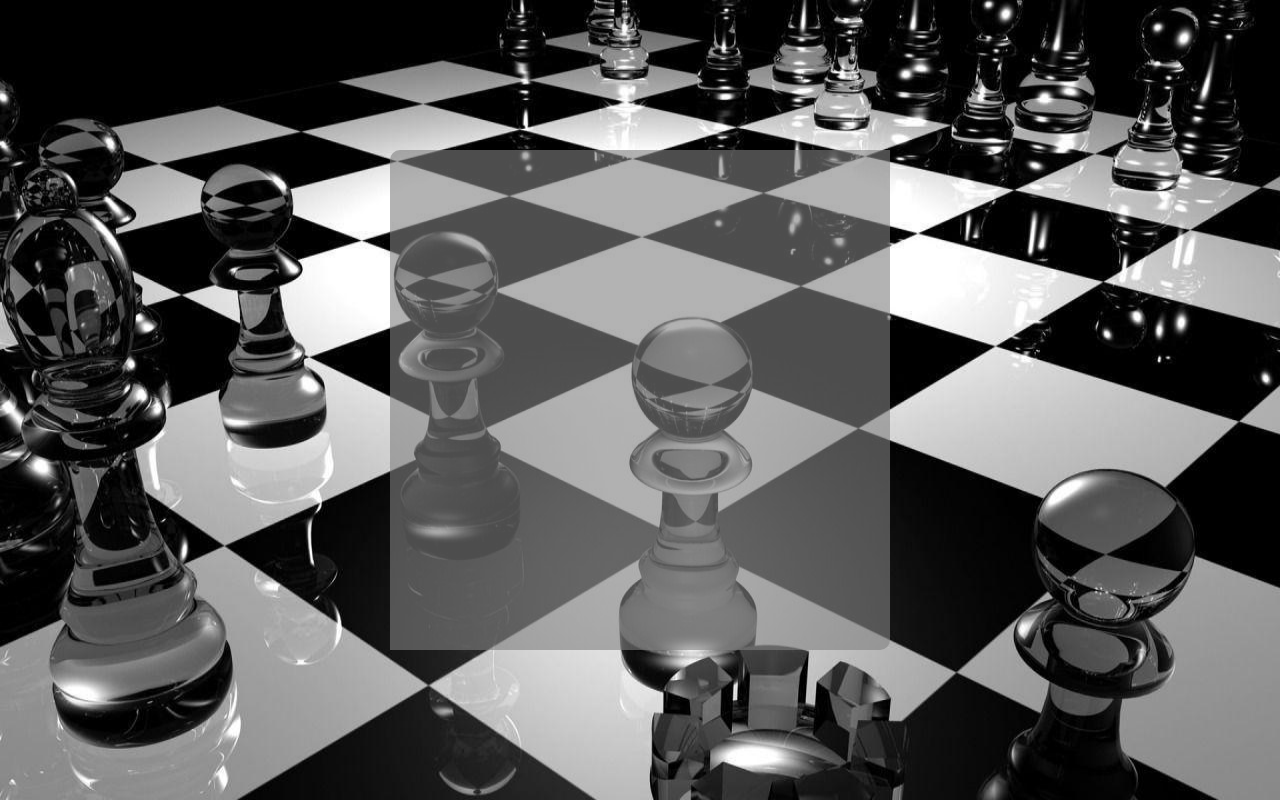
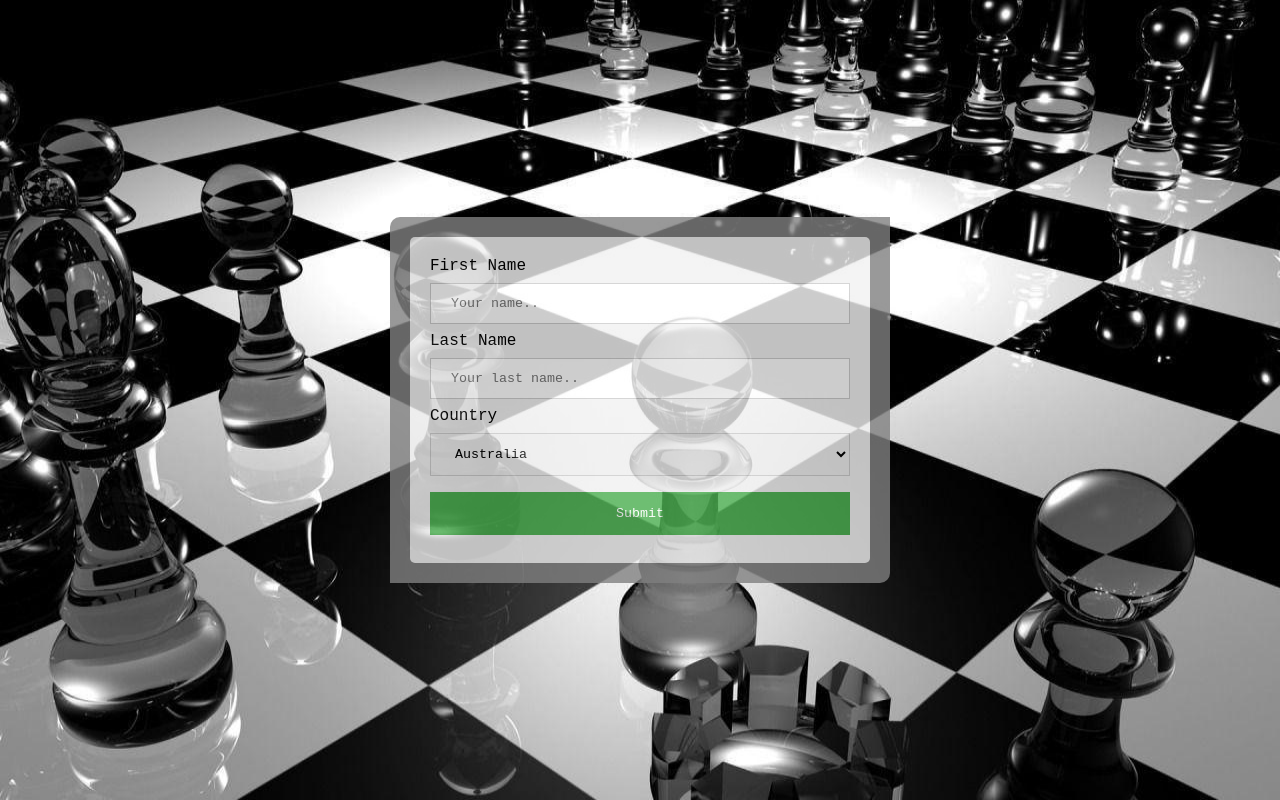
Before and after one commit to Chaturvediakash5/login_page, a plain HTML site: page index.html in a window 1280 px wide. Drawn offline with Linux system fonts and the light colour scheme.

Commit message:
changes
changes

```diff
--- a/index.html
+++ b/index.html
@@ -11,6 +11,32 @@
   <body>
     <div class="container">
 
+      <div>
+        <form >
+          <label for="fname">First Name</label>
+          <input type="text" id="fname" name="firstname" placeholder="Your name..">
+
+          <label for="lname">Last Name</label>
+          <input type="text" id="lname" name="lastname" placeholder="Your last name..">
+
+          <label for="country">Country</label>
+          <select id="country" name="country">
+            <option value="australia">Australia</option>
+            <option value="canada">Canada</option>
+            <option value="usa">USA</option>
+          </select>
+
+          <input type="submit" value="Submit">
+        </form>
+      </div>
+
+    </div>
+      <script>
+        function _func()
+        {
+          alert("Thanks for Submission");
+        }
+      </script>
     </div>
   </body>
 </html>
--- a/style.css
+++ b/style.css
@@ -17,12 +17,47 @@ body{
 }
 .container
 {
-    height: 500px;
-    width: 500px;
+    position: relative;
+    max-width: 500px;
+    min-height: 100px;
+    width: 100%;
     background-color: grey;
-
-    opacity: 0.6;
+    justify-content: center;
+   align-items: center;
+    opacity: 0.8;
     border-radius: 10px 0px 10px 0px;
+    display: flex;
 
 
 }
+
+input[type=text], select {
+    width: 100%;
+    padding: 12px 20px;
+    margin: 8px 0;
+    display: inline-block;
+    border: 1px solid #ccc;
+    border-radius: 4px solid black;
+    box-sizing: border-box;
+  }
+
+  input[type=submit] {
+    width: 100%;
+    background-color: #4CAF50;
+    color: white;
+    padding: 14px 20px;
+    margin: 8px 0;
+    border: none;
+    border-radius: 1px solid black;
+    cursor: pointer;
+  }
+
+  input[type=submit]:hover {
+    background-color: #45a049;
+  }
+
+  div {
+    border-radius: 5px;
+    background-color: #f2f2f2;
+    padding: 20px;
+  }
```
